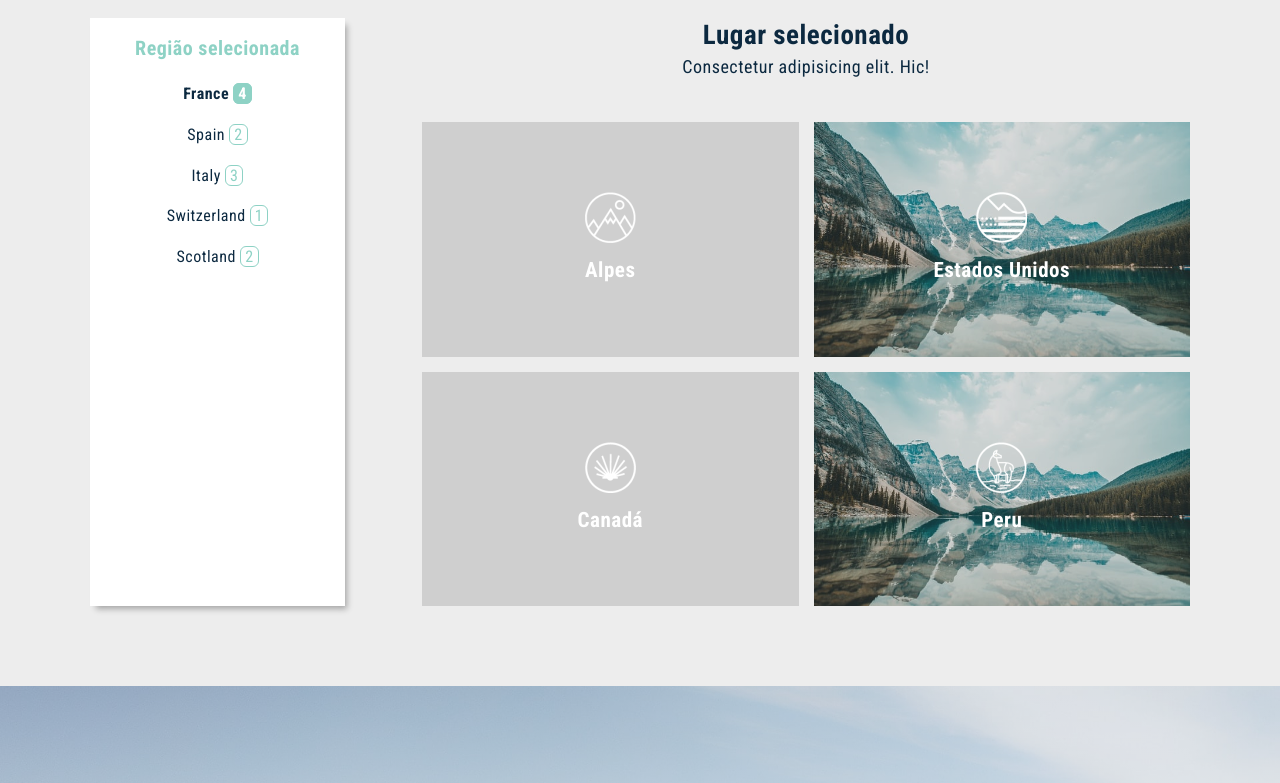
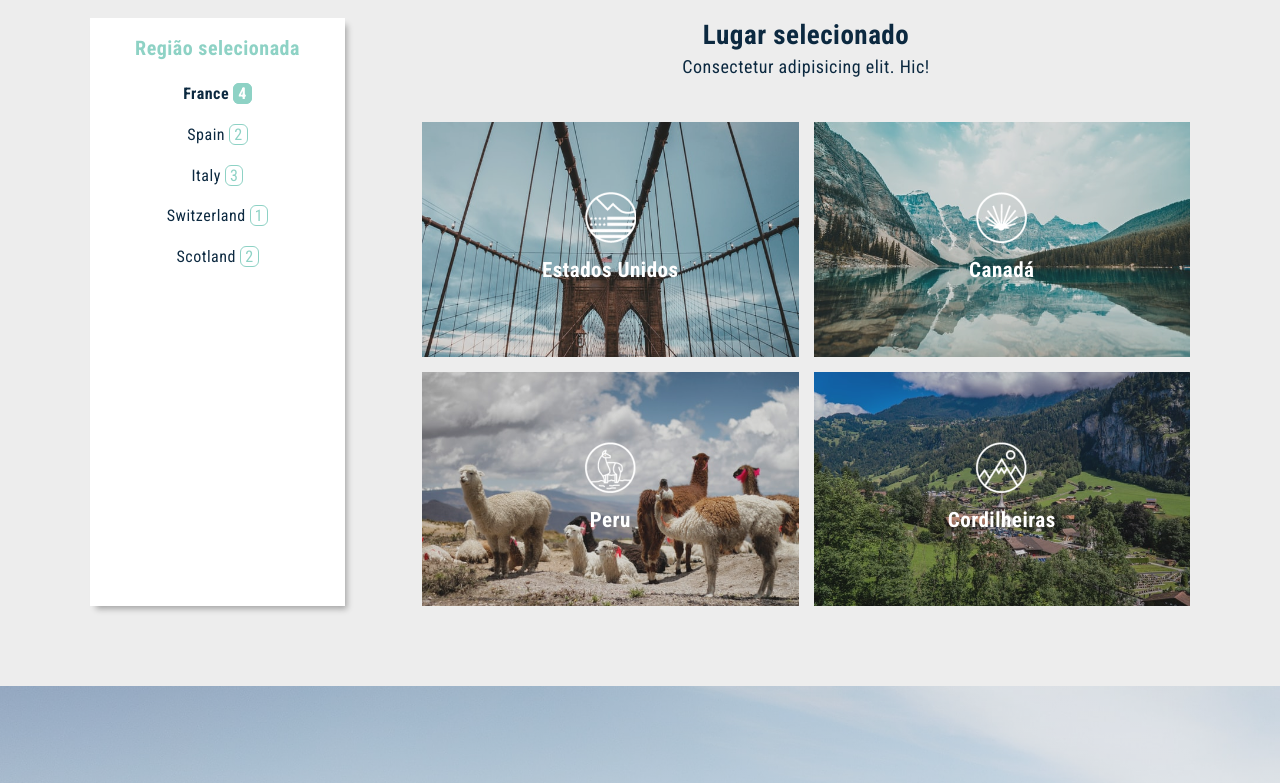
Before and after one commit to opexchanger/proa, a plain HTML site: page destinos.html in a window 1280 px wide. Shown: the part 540-1323 px from the top of the page. Drawn offline with Linux system fonts and the light colour scheme; some packages are replaced by stand-ins of ours.

Commit message:
corrigido imgs na destinos

```diff
--- a/destinos.html
+++ b/destinos.html
@@ -128,20 +128,7 @@
             <div class="blocks">
               <div
                 class="block"
-                style="background-image: url('img/trip-bg-1.jpeg')"
-              >
-                <img
-                  src="img/icon-fake-alpes.png"
-                  alt="Icon"
-                  class="block__icon"
-                />
-                <h3 class="block__title">Alpes</h3>
-                <div class="block__overlay"></div>
-              </div>
-
-              <div
-                class="block"
-                style="background-image: url('img/trip-bg-2.jpg')"
+                style="background-image: url('img/trip-bg-1.jpg')"
               >
                 <img
                   src="img/icon-fake-eua.png"
@@ -154,7 +141,7 @@
 
               <div
                 class="block"
-                style="background-image: url('img/trip-bg-1.jpeg')"
+                style="background-image: url('img/trip-bg-2.jpg')"
               >
                 <img
                   src="img/icon-fake-canada.png"
@@ -167,7 +154,7 @@
 
               <div
                 class="block"
-                style="background-image: url('img/trip-bg-2.jpg')"
+                style="background-image: url('img/trip-bg-4.jpg')"
               >
                 <img
                   src="img/icon-fake-peru.png"
@@ -175,6 +162,19 @@
                   class="block__icon"
                 />
                 <h3 class="block__title">Peru</h3>
+                <div class="block__overlay"></div>
+              </div>
+
+              <div
+                class="block"
+                style="background-image: url('img/trip-bg-3.jpg')"
+              >
+                <img
+                  src="img/icon-fake-alpes.png"
+                  alt="Icon"
+                  class="block__icon"
+                />
+                <h3 class="block__title">Cordilheiras</h3>
                 <div class="block__overlay"></div>
               </div>
             </div>
```
